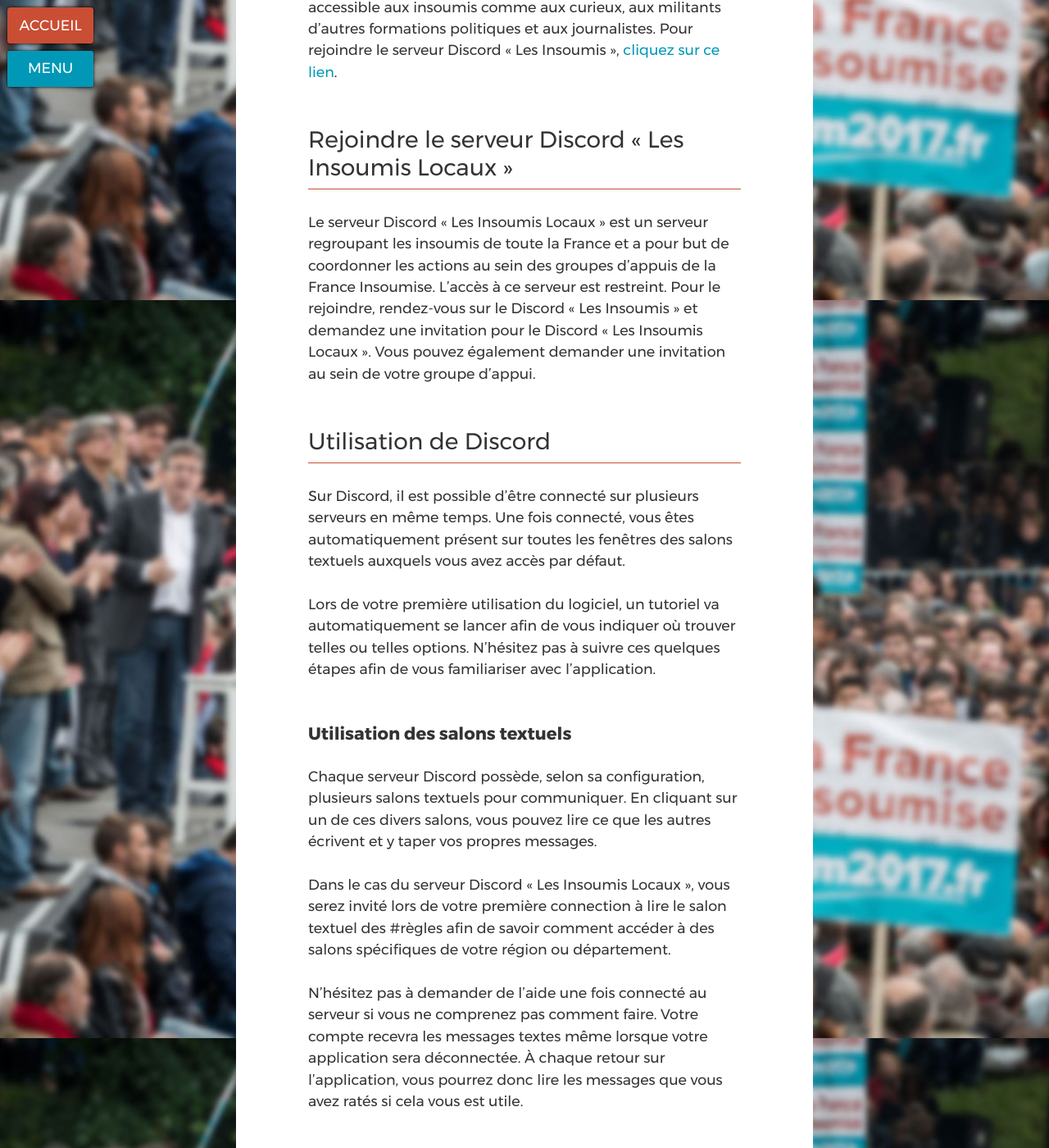
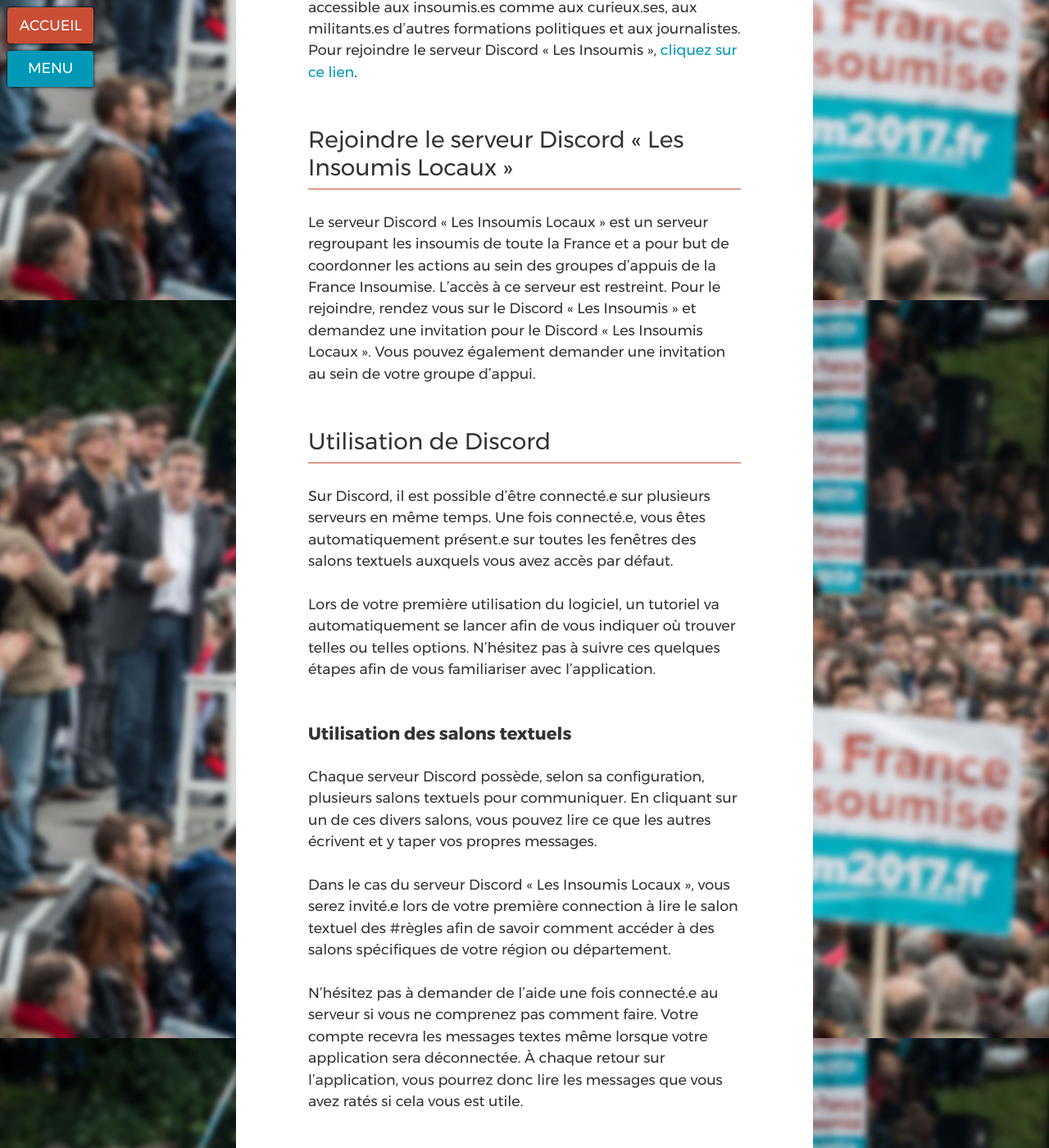
Before and after one commit to ryuran/kitcampagne.fi, a Jekyll site: the page built from _cat_discord/discord.md, in a window 1280 px wide and 1400 px high, scrolled down 1434 px. Shown: the whole window at 82% size. Built offline with Jekyll 4.4.1, drawn with Linux system fonts in a browser that asks for light colours; some of the changed text lies outside the part shown.

Commit message:
Relecture / corrections
Insertion de points médians surtout

```diff
--- a/_cat_discord/discord.md
+++ b/_cat_discord/discord.md
@@ -29,15 +29,15 @@ Cliquez sur « Continuer ».
 
 ## Rejoindre le serveur Discord « Les Insoumis »
 
-Le serveur Discord « Les Insoumis » est un serveur national indépendant de l'équipe de la France Insoumise. Il est accessible aux insoumis comme aux curieux, aux militants d’autres formations politiques et aux journalistes. Pour rejoindre le serveur Discord « Les Insoumis », [cliquez sur ce lien](https://discord.gg/JQGdHpj).
+Le serveur Discord « Les Insoumis » est un serveur national indépendant de l'équipe de la France Insoumise. Il est accessible aux insoumis.es comme aux curieux.ses, aux militants.es d’autres formations politiques et aux journalistes. Pour rejoindre le serveur Discord « Les Insoumis », [cliquez sur ce lien](https://discord.gg/JQGdHpj).
 
 ## Rejoindre le serveur Discord « Les Insoumis Locaux »
 
-Le serveur Discord « Les Insoumis Locaux » est un serveur regroupant les insoumis de toute la France et a pour but de coordonner les actions au sein des groupes d’appuis de la France Insoumise. L'accès à ce serveur est restreint. Pour le rejoindre, rendez-vous sur le Discord « Les Insoumis » et demandez une invitation pour le Discord « Les Insoumis Locaux ». Vous pouvez également demander une invitation au sein de votre groupe d’appui.
+Le serveur Discord « Les Insoumis Locaux » est un serveur regroupant les insoumis de toute la France et a pour but de coordonner les actions au sein des groupes d’appuis de la France Insoumise. L'accès à ce serveur est restreint. Pour le rejoindre, rendez vous sur le Discord « Les Insoumis » et demandez une invitation pour le Discord « Les Insoumis Locaux ». Vous pouvez également demander une invitation au sein de votre groupe d’appui.
 
 ## Utilisation de Discord
 
-Sur Discord, il est possible d’être connecté sur plusieurs serveurs en même temps. Une fois connecté, vous êtes automatiquement présent sur toutes les fenêtres des salons textuels auxquels vous avez accès par défaut.
+Sur Discord, il est possible d’être connecté.e sur plusieurs serveurs en même temps. Une fois connecté.e, vous êtes automatiquement présent.e sur toutes les fenêtres des salons textuels auxquels vous avez accès par défaut.
 
 Lors de votre première utilisation du logiciel, un tutoriel va automatiquement se lancer afin de vous indiquer où trouver telles ou telles options. N’hésitez pas à suivre ces quelques étapes afin de vous familiariser avec l’application.
 
@@ -45,9 +45,9 @@ Lors de votre première utilisation du logiciel, un tutoriel va automatiquement
 
 Chaque serveur Discord possède, selon sa configuration, plusieurs salons textuels pour communiquer. En cliquant sur un de ces divers salons, vous pouvez lire ce que les autres écrivent et y taper vos propres messages.
 
-Dans le cas du serveur Discord « Les Insoumis Locaux », vous serez invité lors de votre première connection à lire le salon textuel des #règles afin de savoir comment accéder à des salons spécifiques de votre région ou département.
+Dans le cas du serveur Discord « Les Insoumis Locaux », vous serez invité.e lors de votre première connection à lire le salon textuel des #règles afin de savoir comment accéder à des salons spécifiques de votre région ou département.
 
-N’hésitez pas à demander de l’aide une fois connecté au serveur si vous ne comprenez pas comment faire.
+N’hésitez pas à demander de l’aide une fois connecté.e au serveur si vous ne comprenez pas comment faire.
 Votre compte recevra les messages textes même lorsque votre application sera déconnectée. À chaque retour sur l’application, vous pourrez donc lire les messages que vous avez ratés si cela vous est utile.
 
 ### Utilisation des salons vocaux
@@ -56,4 +56,4 @@ Sous la liste des salons textuels, se trouve la liste des salons vocaux. Pour y
 
 La mention « vocal connecté » apparaîtra en vert sous la liste des salons. Juste à côté de celle-ci se trouve le bouton pour se déconnecter du chat vocal.
 
-Une fois que vous serez entré sur un salon, vous pourrez discuter avec les autres personnes présentes (si votre micro est correctement branché et configuré). Vous verrez aussi votre pseudo dans la liste des personnes présentes sur le salon. Si votre micro est fonctionnel, votre avatar s’entourera d’un rond vert.
+Une fois que vous serez entré.e sur un salon, vous pourrez discuter avec les autres personnes présentes (si votre micro est correctement branché et configuré). Vous verrez aussi votre pseudo dans la liste des personnes présentes sur le salon. Si votre micro est fonctionnel, votre avatar s’entourera d’un rond vert.
```
